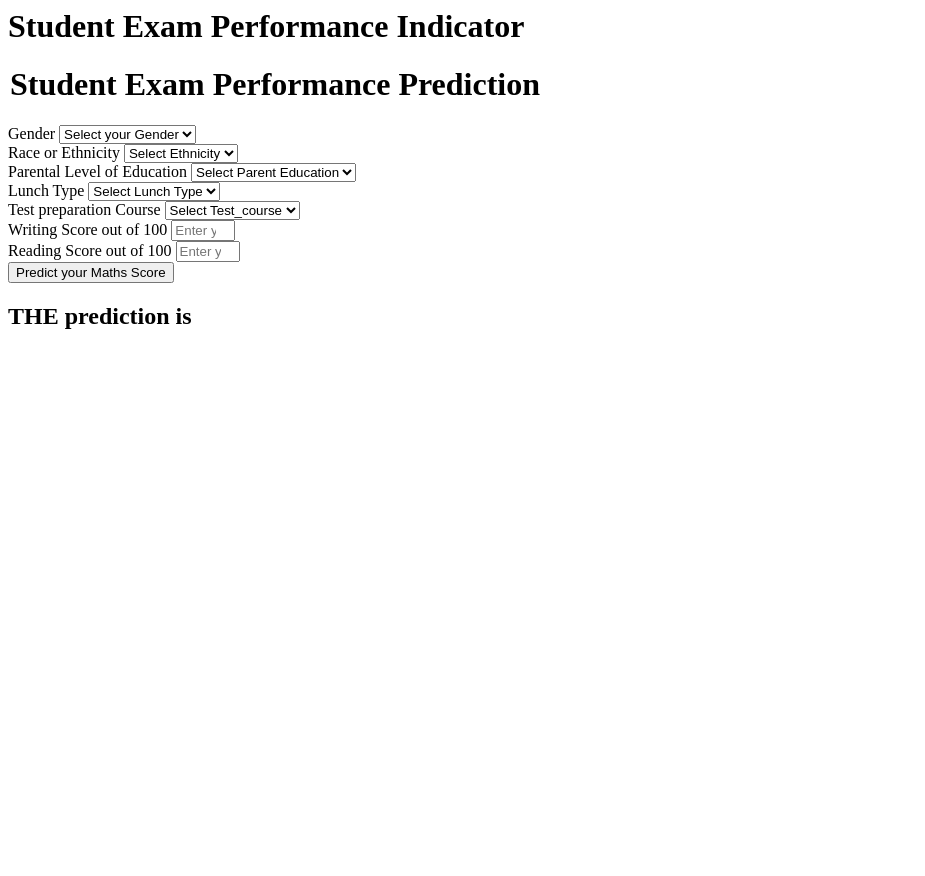
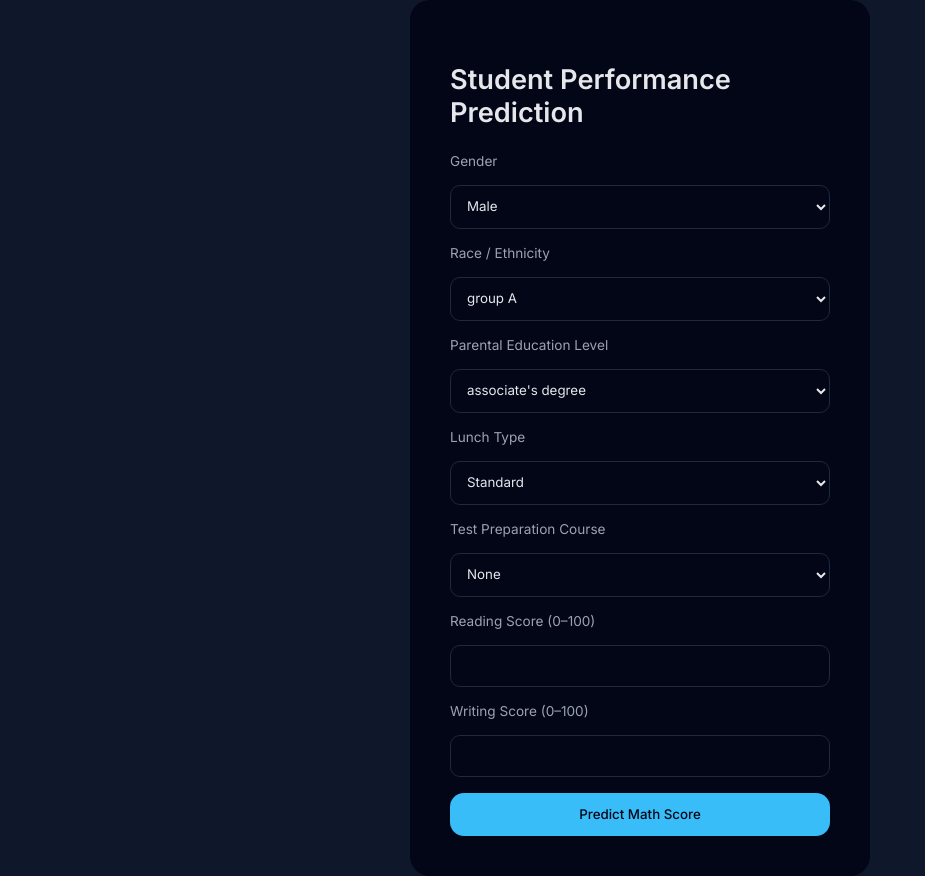
Before and after one commit to kevinmevada/End_to_End_machine_learning, a Flask app: page /predictdata in a window 1280 px wide. Shown: the whole page, without its empty margins (0-925 px from the left). Before the commit the page ends 329 px from the top, so only its background shows below. Run offline with Flask 3, Linux system fonts and the light colour scheme.

Commit message:
Front End Completed

```diff
--- a/app.py
+++ b/app.py
@@ -1,44 +1,42 @@
-from flask import Flask,request,render_template
-import numpy as np
-import pandas as pd
+from flask import Flask, request, render_template
+from src.pipeline.predict_pipeline import CustomData, PredictPipeline
 
-from sklearn.preprocessing import StandardScaler
+application = Flask(__name__)
+app = application
 
-from src.pipeline.predict_pipeline import CustomData,PredictPipeline
-
-application=Flask(__name__)
-
-app=application
-
-## Route for a home page
 
 @app.route('/')
 def index():
     return render_template('index.html')
 
-@app.route('/predictdata',methods=['GET','POST'])
+
+@app.route('/predictdata', methods=['GET', 'POST'])
 def predict_datapoint():
-    if request.method=='GET':
-        return render_template('home.html')
-    else:
-        # POST part
-        data=CustomData(
-            gender=request.form.get('gender'),
-            race_ethnicity=request.form.get('ethnicity'),
-            parental_level_of_education=request.form.get('parental_level_of_education'),
-            lunch=request.form.get('lunch'),
-            test_preparation_course=request.form.get('test_preparation_course'),
-            reading_score=float(request.form.get('writing_score')),
-            writing_score=float(request.form.get('reading_score'))
+    if request.method == 'POST':
+        form_data = request.form.to_dict()
 
+        data = CustomData(
+            gender=form_data.get('gender'),
+            race_ethnicity=form_data.get('ethnicity'),
+            parental_level_of_education=form_data.get('parental_level_of_education'),
+            lunch=form_data.get('lunch'),
+            test_preparation_course=form_data.get('test_preparation_course'),
+            reading_score=float(form_data.get('reading_score')),
+            writing_score=float(form_data.get('writing_score'))
         )
-        pred_df=data.get_data_as_data_frame()
-        print(pred_df)
 
-        predict_pipline=PredictPipeline()
-        results=predict_pipline.predict(pred_df)
+        pred_df = data.get_data_as_data_frame()
+        predict_pipeline = PredictPipeline()
+        results = predict_pipeline.predict(pred_df)
 
-        return render_template('home.html',results=results[0])
+        return render_template(
+            'home.html',
+            results=results[0],
+            form_data=form_data
+        )
 
-if __name__=='__main__':
-    app.run(host='0.0.0.0',debug=True)
+    return render_template('home.html', form_data={})
+
+
+if __name__ == "__main__":
+    app.run(host="0.0.0.0", debug=True)
--- /dev/null
+++ b/static/css/main.css
@@ -0,0 +1,101 @@
+:root {
+  --bg-primary: #0f172a;
+  --bg-surface: #020617;
+  --border-subtle: #1e293b;
+  --text-primary: #e5e7eb;
+  --text-muted: #9ca3af;
+  --accent: #38bdf8;
+  --radius-lg: 20px;
+  --radius-md: 14px;
+  --radius-sm: 10px;
+}
+
+* {
+  box-sizing: border-box;
+  font-family: 'Inter', sans-serif;
+}
+
+body {
+  margin: 0;
+  min-height: 100vh;
+  background: var(--bg-primary);
+  color: var(--text-primary);
+  display: flex;
+  align-items: center;
+  justify-content: center;
+}
+
+.container {
+  max-width: 560px;
+  padding: 2rem;
+  text-align: center;
+}
+
+.card {
+  background: var(--bg-surface);
+  padding: 2.5rem;
+  border-radius: var(--radius-lg);
+  width: 460px;
+}
+
+h1 {
+  font-size: 2.6rem;
+  font-weight: 600;
+}
+
+h2 {
+  font-size: 1.7rem;
+  font-weight: 600;
+  margin-bottom: 1.5rem;
+}
+
+.subtitle {
+  color: var(--text-muted);
+  margin: 1.5rem 0 2.5rem;
+}
+
+form {
+  display: grid;
+  gap: 1rem;
+}
+
+label {
+  font-size: 0.85rem;
+  color: var(--text-muted);
+}
+
+input, select {
+  background: var(--bg-surface);
+  border: 1px solid var(--border-subtle);
+  color: var(--text-primary);
+  padding: 0.75rem;
+  border-radius: var(--radius-sm);
+}
+
+input:focus, select:focus {
+  outline: none;
+  border-color: var(--accent);
+}
+
+button, .btn-primary {
+  background: var(--accent);
+  color: #020617;
+  padding: 0.85rem;
+  border-radius: var(--radius-md);
+  border: none;
+  cursor: pointer;
+  font-weight: 500;
+  text-decoration: none;
+}
+
+.result {
+  margin-top: 2rem;
+  padding: 1.2rem;
+  border-left: 4px solid var(--accent);
+}
+
+.footer {
+  margin-top: 3rem;
+  font-size: 0.85rem;
+  color: #6b7280;
+}
--- a/templates/home.html
+++ b/templates/home.html
@@ -1,111 +1,71 @@
-<html>
+<!DOCTYPE html>
+<html lang="en">
+<head>
+  <meta charset="UTF-8">
+  <title>Prediction</title>
+  <link rel="stylesheet" href="{{ url_for('static', filename='css/main.css') }}">
+  <link href="https://fonts.googleapis.com/css2?family=Inter:wght@400;500;600&display=swap" rel="stylesheet">
+</head>
+
 <body>
-    <div class="login">
-       <h1>Student Exam Performance Indicator</h1>
+  <div class="card">
+    <h2>Student Performance Prediction</h2>
 
-       <form action="{{ url_for('predict_datapoint')}}" method="post">
-        <h1>
-            <legend>Student Exam Performance Prediction</legend>
-        </h1>
-        <div class="mb-3">
-            <label class="form-label">Gender</label>
-            <select class="form-control" name="gender" placeholder="Enter you Gender" required>
-                <option class="placeholder" selected disabled value="">Select your Gender</option>
-                <option value="male">
-                    Male
-                </option>
-                <option value="female">
-                    Female
-                </option>
-            </select>
-        </div>
-        <div class="mb-3">
-            <label class="form-label">Race or Ethnicity</label>
-            <select class="form-control" name="ethnicity" placeholder="Enter you ethnicity" required>
-                <option class="placeholder" selected disabled value="">Select Ethnicity</option>
-                <option value="group A">
-                    Group A
-                </option>
-                <option value="group B">
-                    Group B
-                </option>
-                <option value="group C">
-                    Group C
-                </option>
-                <option value="group D">
-                    Group D
-                </option>
-                <option value="group E">
-                    Group E
-                </option>
-            </select>
-        </div>
-        <div class="mb-3">
-            <label class="form-label">Parental Level of Education</label>
-            <select class="form-control" name="parental_level_of_education"
-                placeholder="Enter you Parent Education" required>
-                <option class="placeholder" selected disabled value="">Select Parent Education</option>
-                <option value="associate's degree">
-                    associate's degree
-                </option>
-                <option value="bachelor's degree">
-                    bachelor's degree
-                </option>
-                <option value="high school">
-                    high school
-                </option>
-                <option value="master's degree">
-                    master's degree
-                </option>
-                <option value="some college">
-                    some college
-                </option>
-                <option value="some high school">
-                    some high school
-                </option>
-            </select>
-        </div>
-        <div class="mb-3">
-            <label class="form-label">Lunch Type</label>
-            <select class="form-control" name="lunch" placeholder="Enter you Lunch" required>
-                <option class="placeholder" selected disabled value="">Select Lunch Type</option>
-                <option value="free/reduced">
-                    free/reduced
-                </option>
-                <option value="standard">
-                    standard
-                </option>
-            </select>
-        </div>
-        <div class="mb-3">
-            <label class="form-label">Test preparation Course</label>
-            <select class="form-control" name="test_preparation_course" placeholder="Enter you Course"
-                required>
-                <option class="placeholder" selected disabled value="">Select Test_course</option>
-                <option value="none">
-                    None
-                </option>
-                <option value="completed">
-                    Completed
-                </option>
-            </select>
-        </div>
-        <div class="mb-3">
-            <label class="form-label">Writing Score out of 100</label>
-            <input class="form-control" type="number" name="reading_score"
-                placeholder="Enter your Reading score" min='0' max='100' />
-        </div>
-        <div class="mb-3">
-            <label class="form-label">Reading Score out of 100</label>
-            <input class="form-control" type="number" name="writing_score"
-                placeholder="Enter your Reading Score" min='0' max='100' />
-        </div>
-        <div class="mb-3">
-            <input class="btn btn-primary" type="submit" value="Predict your Maths Score" required />
-        </div>
+    <form method="POST">
+
+      <label>Gender</label>
+      <select name="gender" required>
+        <option disabled value="">Select gender</option>
+        <option value="male" {{ 'selected' if form_data.get('gender') == 'male' else '' }}>Male</option>
+        <option value="female" {{ 'selected' if form_data.get('gender') == 'female' else '' }}>Female</option>
+      </select>
+
+      <label>Race / Ethnicity</label>
+      <select name="ethnicity" required>
+        <option disabled value="">Select ethnicity</option>
+        {% for g in ['group A','group B','group C','group D','group E'] %}
+          <option value="{{ g }}" {{ 'selected' if form_data.get('ethnicity') == g else '' }}>{{ g }}</option>
+        {% endfor %}
+      </select>
+
+      <label>Parental Education Level</label>
+      <select name="parental_level_of_education" required>
+        <option disabled value="">Select education</option>
+        {% for e in ["associate's degree","bachelor's degree","high school","master's degree","some college","some high school"] %}
+          <option value="{{ e }}" {{ 'selected' if form_data.get('parental_level_of_education') == e else '' }}>{{ e }}</option>
+        {% endfor %}
+      </select>
+
+      <label>Lunch Type</label>
+      <select name="lunch" required>
+        <option disabled value="">Select lunch</option>
+        <option value="standard" {{ 'selected' if form_data.get('lunch') == 'standard' else '' }}>Standard</option>
+        <option value="free/reduced" {{ 'selected' if form_data.get('lunch') == 'free/reduced' else '' }}>Free / Reduced</option>
+      </select>
+
+      <label>Test Preparation Course</label>
+      <select name="test_preparation_course" required>
+        <option disabled value="">Select option</option>
+        <option value="none" {{ 'selected' if form_data.get('test_preparation_course') == 'none' else '' }}>None</option>
+        <option value="completed" {{ 'selected' if form_data.get('test_preparation_course') == 'completed' else '' }}>Completed</option>
+      </select>
+
+      <label>Reading Score (0–100)</label>
+      <input type="number" name="reading_score" min="0" max="100"
+             value="{{ form_data.get('reading_score','') }}" required>
+
+      <label>Writing Score (0–100)</label>
+      <input type="number" name="writing_score" min="0" max="100"
+             value="{{ form_data.get('writing_score','') }}" required>
+
+      <button type="submit">Predict Math Score</button>
     </form>
-    <h2>
-       THE  prediction is {{results}}
-    </h2>
-   <body>
+
+    {% if results %}
+      <div class="result">
+        Predicted Math Score: <span>{{ results }}</span>
+      </div>
+    {% endif %}
+  </div>
+</body>
 </html>
```
Also changed, not shown: templates/index.html (+26 -1 lines).
